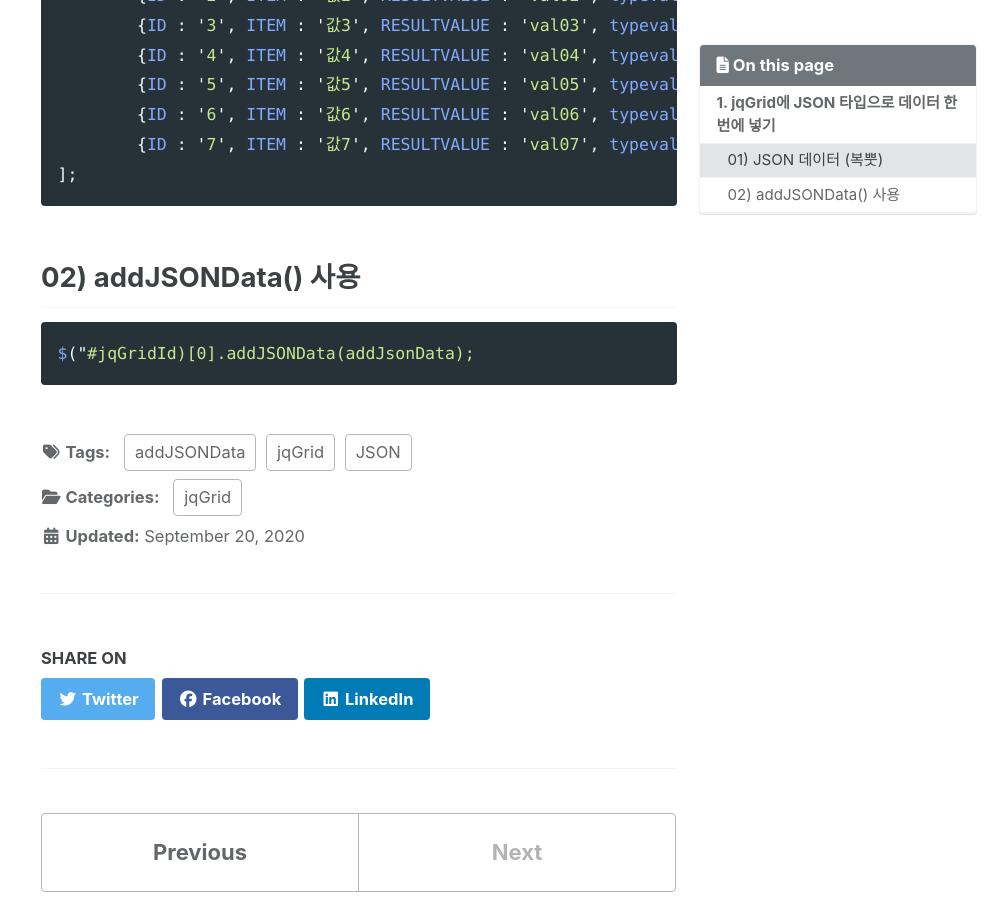
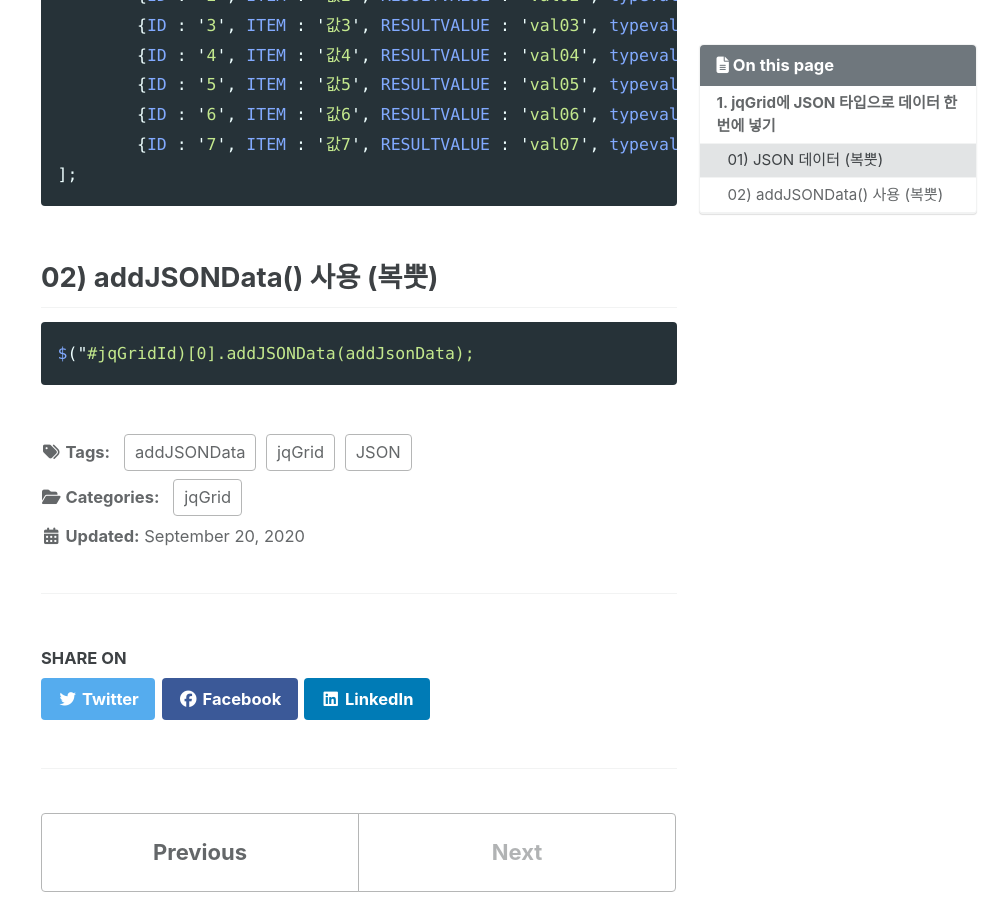
Before and after one commit to apt-get-install/apt-get-install.github.io, a Jekyll site: the page built from _posts/2020-09-20-[jqGrid]-function-addJSONData.md, in a window 1280 px wide and 900 px high, scrolled down 494 px. Shown: the whole window, without its empty margins (281-1280 px from the left). Built offline with Jekyll 4.4.1, drawn with Linux system fonts in a browser that asks for light colours; cached includes are drawn as plain includes; nearby versions of some CDN libraries; comment, search, counter and statistics services are not loaded.

Commit message:
Posting Edit

````diff
--- a/_posts/2020-09-20-[jqGrid]-function-addJSONData.md
+++ b/_posts/2020-09-20-[jqGrid]-function-addJSONData.md
@@ -28,7 +28,7 @@ var addJsonData = [
 ```
 
 
-## 02) addJSONData() 사용
+## 02) addJSONData() 사용 (복뿟)
 ```javascript
 $("#jqGridId)[0].addJSONData(addJsonData);
 ```
````
